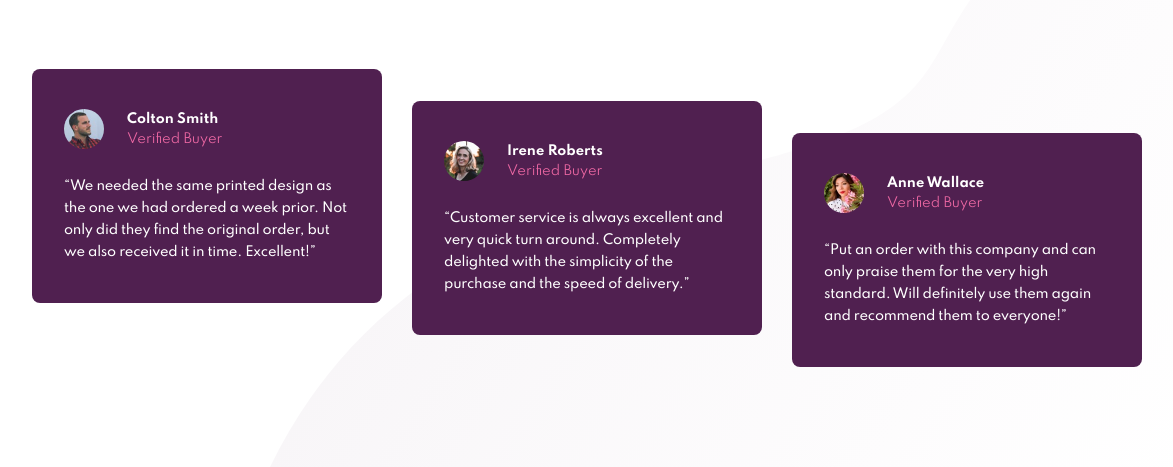
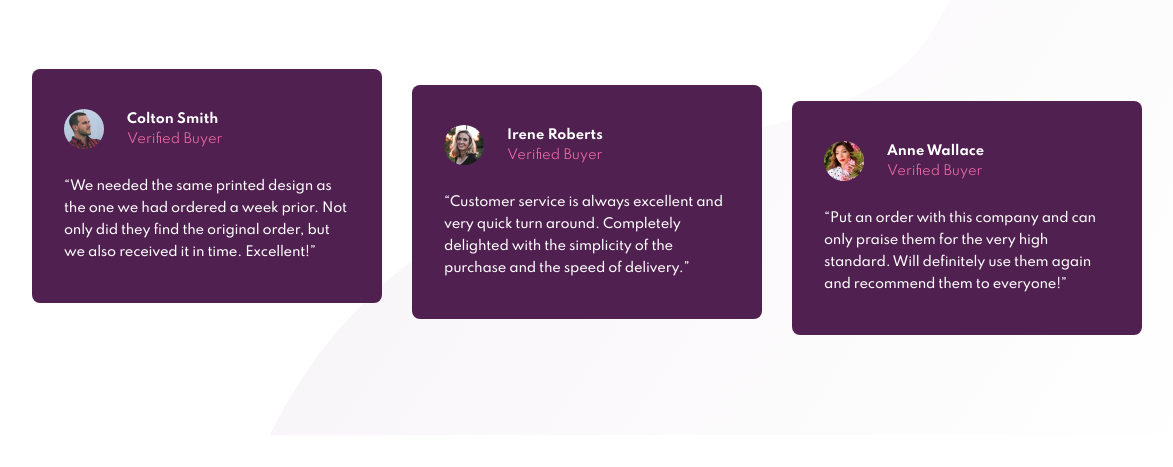
Before and after one commit to stfnpczk/social-proof-section, a plain HTML site: page index.html in a window 1536 px wide. Shown: the part 365-832 px from the top of the page, without its empty margins (181-1354 px from the left). After the commit the page ends 800 px from the top, so only its background shows below. Drawn offline with Linux system fonts and the light colour scheme.

Commit message:
Chage gap/indent value

```diff
--- a/css/main.css
+++ b/css/main.css
@@ -556,6 +556,12 @@ body {
   gap: 8.45px;
 }
 
+@media only screen and (min-width: 1440px) {
+  .hero__stars {
+    margin-right: 14px;
+  }
+}
+
 .hero__label {
   color: #502050;
   font-size: 13px;
@@ -593,7 +599,7 @@ body {
     -webkit-box-direction: normal;
         -ms-flex-direction: row;
             flex-direction: row;
-    height: 298px;
+    height: 266px;
     gap: 30px;
   }
 }
--- a/sass/_components.scss
+++ b/sass/_components.scss
@@ -126,6 +126,12 @@ body {
     display: flex;
     justify-content: center;
     gap: 8.45px;
+
+  @media only screen and (min-width: 1440px) {
+    margin-right: 14px;
+  }
+
+
   }
 
   &__label {
@@ -154,7 +160,7 @@ body {
 
     @media only screen and (min-width: 1440px) {
       flex-direction: row;
-      height: 298px;
+      height: 266px;
       gap: 30px;
     }
   }
```
